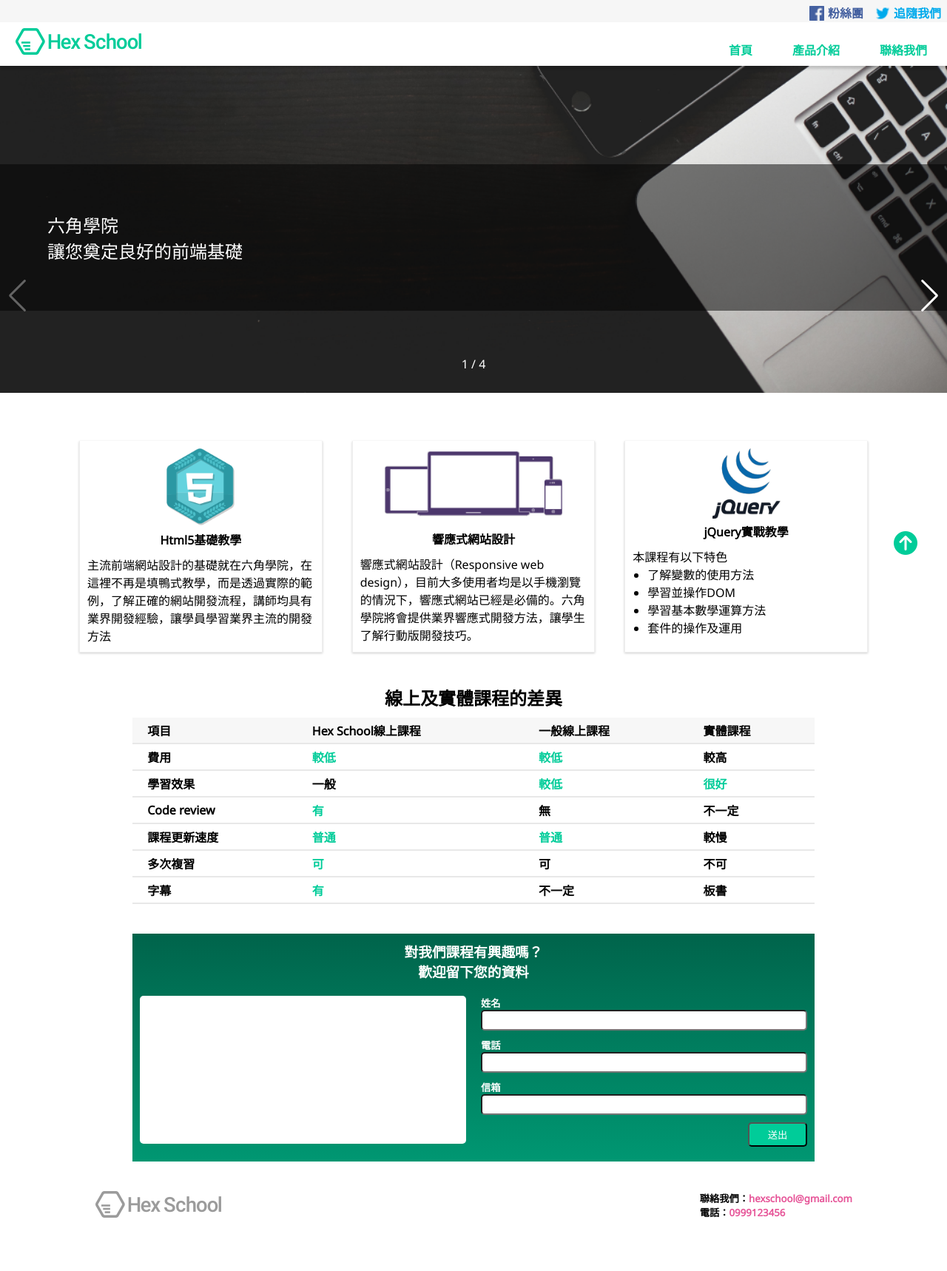
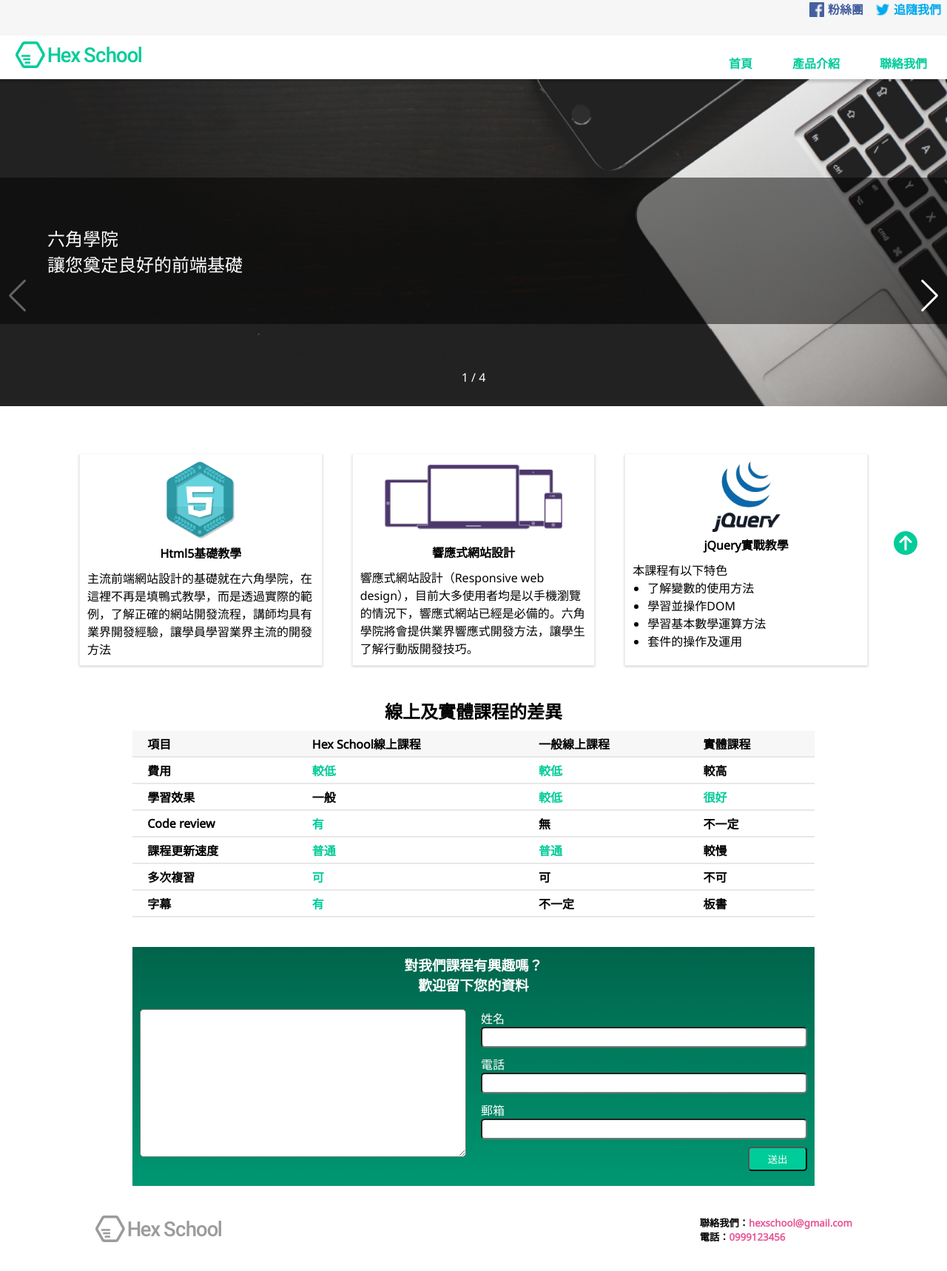
Before and after one commit to 120061203/htmlCssFinalTest, a plain HTML site: page index.html in a window 1280 px wide. Shown: the whole page at 74% size. Drawn offline with nearby package versions, Linux system fonts and the light colour scheme.

Commit message:
Fix: a lot of problem

```diff
--- a/index.html
+++ b/index.html
@@ -34,7 +34,7 @@
             <li><a href="#" class="twitterColor"><img src="images/twitterIcon.png" alt="推特">追隨我們</a></li>
         </ul>
     </div><!-- sociaLink end-->
-    <h1><a href="https://www.hexschool.com/" target="_blank"><img src="images/logo.png" alt=""></a></h1>
+    <h1><a href="https://www.hexschool.com/" target="_blank"><img src="images/logo.png" alt="六角學院logo"></a></h1>
     <nav class="indexNav">
         <ul>
             <li><a href="">首頁</a></li>
@@ -48,6 +48,7 @@
             <li><a href="">聯絡我們</a></li>
         </ul>
     </nav><!-- nav end-->
+    <div class="clear"></div>
     <div class="banner">
         <!-- <img src="images/banner.png" alt="形象圖-電腦"> -->
 
@@ -74,19 +75,19 @@
         <div class="base-introduce">
             <div class="box">
                 <!-- <img class="bigPic" src="images/html.png" alt=""> -->
-                <a href="images/html.png" data-lightbox="image-1" data-title="Html5基礎教學"><img src="images/html.png" alt=""></a>
+                <a href="images/html.png" data-lightbox="image-1" data-title="Html5基礎教學"><img src="images/html.png" alt="html基礎教學圖"></a>
                 <div class="title">Html5基礎教學</div>
                 <div class="content">主流前端網站設計的基礎就在六角學院，在這裡不再是填鴨式教學，而是透過實際的範例，了解正確的網站開發流程，講師均具有業界開發經驗，讓學員學習業界主流的開發方法</div>
             </div>
             <div class="box">
                 <!-- <img class="bigPic" src="images/rwd.png" alt=""> -->
-                <a href="images/rwd.png" data-lightbox="image-2" data-title="響應式網站設計"><img src="images/rwd.png" class="bigPic" alt=""></a>
+                <a href="images/rwd.png" data-lightbox="image-2" data-title="響應式網站設計"><img src="images/rwd.png" class="bigPic" alt="響應式網站設計圖"></a>
                 <div class="title">響應式網站設計</div>
                 <div class="content">響應式網站設計（Responsive web design），目前大多使用者均是以手機瀏覽的情況下，響應式網站已經是必備的。六角學院將會提供業界響應式開發方法，讓學生了解行動版開發技巧。</div>
             </div>
             <div class="box">
                 <!-- <img src="images/jQuery.png" alt=""> -->
-                <a href="images/jQuery.png" data-lightbox="image-3" data-title="jQuery實戰教學"><img src="images/jQuery.png" alt=""></a>
+                <a href="images/jQuery.png" data-lightbox="image-3" data-title="jQuery實戰教學"><img src="images/jQuery.png" alt="jQuery實戰教學圖"></a>
                 <div class="title">jQuery實戰教學</div>
                 <div class="content">本課程有以下特色
                     <ul>
@@ -153,15 +154,17 @@
             <h3>對我們課程有興趣嗎？</h2>
             <h3>歡迎留下您的資料</h2>
             <div class="form">
-                <div class="left">空白</div>
+                <textarea class="form-textarea"></textarea>
                 <div class="right">
                     <form action="post">
-                        <h5>姓名</h5><input type="text">
-                        <h5>電話</h5><input type="phone">
-                        <h5>信箱</h5><input type="email">
+
+                        <label for="yourName">姓名</label><input type="text" id="yourName">
+                        <label for="yourTel">電話</label><input type="tel" id="yourTel">
+                        <label for="yourMail">郵箱</label><input type="email" id="yourMail">
                         <input type="submit" value="送出">
                     </form>
                 </div>
+                <div class="clear"></div>
             </div>
 
         </div>
@@ -171,8 +174,12 @@
             <img src="images/footerLogo.png" alt="">
         </div>
         <div class="contactUs">
-            <h5>聯絡我們：<span>hexschool@gmail.com</span></h5>
-            <h5>電話：<span>0999123456</span></h5>
+            <ul>
+                <li><h5>聯絡我們：<a href="mailto:hexschool@gmail.com"><span>hexschool@gmail.com</span></a></h5></li>
+                <li><h5>電話：<a href="tel:+0999123456"><span>0999123456</span></a></h5></li>
+            </ul>
+
+
         </div>
         <a href="#top"><i class="fas fa-arrow-circle-up"></i></a>
 
--- a/scss/_index.scss
+++ b/scss/_index.scss
@@ -1,10 +1,12 @@
 .socialLink{
-    height: 30px;
+    // height: 30px;
+    height:6vh;
     background-color: #f6f6f6;
+    // background-color: red;
     line-height: 30px;
     ul{
-        width: 200px;
-        height: 30px;
+        // width: 200px;
+        // height: 30px;
         position: absolute;
         right:0%;
         // background-color: #aca;
@@ -23,9 +25,10 @@
         a{
             // height: 30px;
 
-            // background-color: #fff;
+            // background-color: red;
+            padding-top:5px;
             position: relative;
-            top: 5px;
+            // top: 5px;
             text-decoration: none;
         }
 
@@ -88,7 +91,9 @@ nav.indexNav{
 
     }
     a{
+        // display: block;
         padding:12px;
+        // background-color: red;
         &:visited{
             color:$hexschool-primary;
         }
@@ -104,6 +109,9 @@ nav.indexNav{
         z-index: 5;
         cursor:pointer;
     }
+}
+.clear{
+    clear:both;
 }
 .banner{
         display: flex;
@@ -155,6 +163,7 @@ nav.indexNav{
     .base-introduce{
         display:flex;
         padding:2%;
+
         .box{
             width: 33.33%;
             text-align: center;
@@ -227,7 +236,7 @@ nav.indexNav{
             margin-top: 20px;
 
         }
-        .left{
+        .form-textarea{
             width: 50%;
             height: 200px;
             background-color: #fff;
@@ -253,6 +262,7 @@ nav.indexNav{
                 background-color: #00cc99;
                 transition:.3s;
                 float:right;
+                cursor: pointer;
                 &:hover{
                     background-color: lighten(#00cc99,10%);
                     transition:.3s;
@@ -267,7 +277,9 @@ footer{
     padding-bottom: 50px;
     .logo{
         display: inline-block;
-        width: 200px;
+        // background-color: red;
+        // width: 200px;
+
     }
     .contactUs{
         // position: absolute;
@@ -276,6 +288,10 @@ footer{
         span{
             color:#e65397;
         }
+        ul{
+            list-style: none;
+        }
+
     }
 
     i{
```
Also changed, not shown: css/main.css, cssCompressed/main.min.css, 2 other files.
